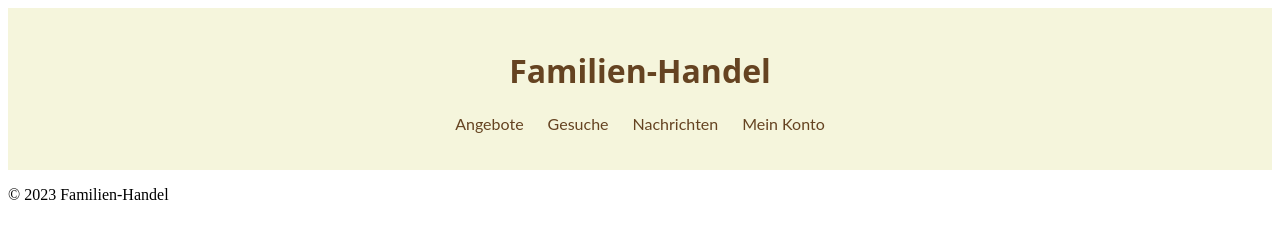
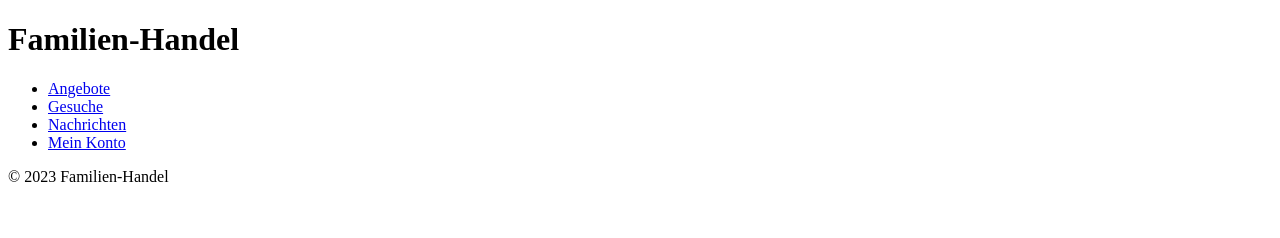
Before and after one commit to Flamecodes1/familien-Handel, a plain HTML site: page index.html in a window 1280 px wide. Drawn offline with Linux system fonts and the light colour scheme; files that its build step writes are made by us from their sources.

Commit message:
Update style.css

```diff
--- a/css/style.css
+++ b/css/style.css
@@ -1,26 +1,29 @@
-header {
-  background-color: #f5f5dc; /* Helles Beige */
-  padding: 20px;
-  text-align: center;
-}
+<!DOCTYPE html>
+<html>
+<head>
+  <title>Familien-Handel</title>
+  <link rel="stylesheet" type="text/css" href="css/style.css">
+</head>
+<body>
+  <header>
+    <h1>Familien-Handel</h1>
+    <nav>
+      <ul>
+        <li><a href="#">Angebote</a></li>
+        <li><a href="#">Gesuche</a></li>
+        <li><a href="#">Nachrichten</a></li>
+        <li><a href="#">Mein Konto</a></li>
+      </ul>
+    </nav>
+  </header>
 
-h1 {
-  font-family: 'Open Sans', sans-serif; /* Serifenlose Schrift */
-  color: #654321; /* Dunkelbraun */
-}
+  <main>
+    </main>
 
-nav ul {
-  list-style: none;
-  padding: 0;
-}
+  <footer>
+    <p>&copy; 2023 Familien-Handel</p>
+  </footer>
 
-nav li {
-  display: inline;
-  margin: 0 10px;
-}
-
-nav a {
-  font-family: 'Lato', sans-serif; /* Serifenschrift */
-  color: #654321; /* Dunkelbraun */
-  text-decoration: none;
-}
+  <script src="script.js"></script>
+</body>
+</html>
```
